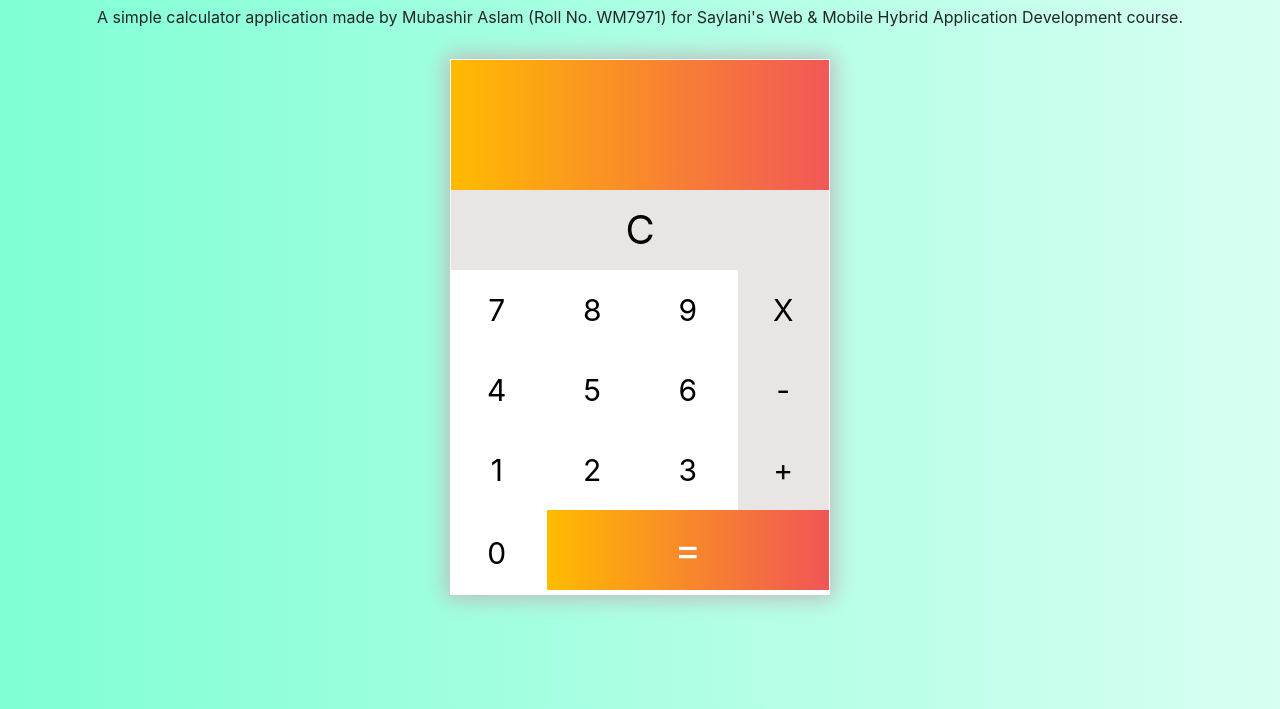
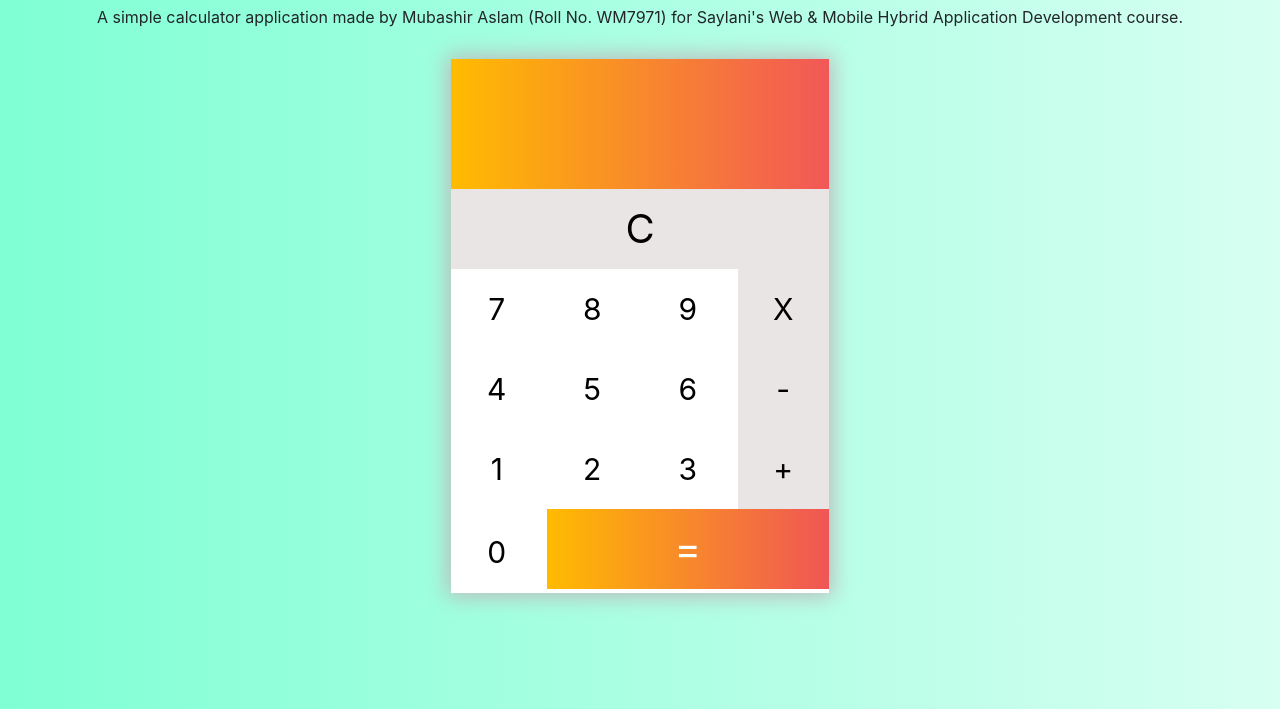
Before and after one commit to mubashiraslam/Calculator-Assign3-JS, a plain HTML site: page index.html in a window 1280 px wide. Shown: the part 91-800 px from the top of the page. Drawn offline with nearby package versions, Linux system fonts and the light colour scheme.

Commit message:
UI Testing

```diff
--- a/index.html
+++ b/index.html
@@ -10,7 +10,7 @@
 <body>
     <h1 class="heading">The Calculator Application</h1>
     <p class="para">A simple calculator application made by Mubashir Aslam (Roll No. WM7971) for Saylani's Web & Mobile Hybrid Application Development course.</p>
-    <div class="main">
+    <div class="container main">
         <div class="container resultField">
             <div class="row">
                 <input type="text" id="result">
--- a/style.css
+++ b/style.css
@@ -12,14 +12,15 @@ body{
 }
 
 .main{
-    border: 1px solid white;
+    /* border: 1px solid white; */
     margin: 30px auto;
-    width: 380px;
+    padding: 0px !important;
+    width: 378px !important;
     background-color: white;
     box-shadow: 0px 0px 20px 4px #bdbdbd;
 }
 
-@media only screen and (max-width: 600px) {
+/* @media only screen and (max-width: 600px) {
     .main{
         border: 1px solid white;
         margin: 30px 50px;
@@ -27,7 +28,7 @@ body{
         background-color: white;
         box-shadow: 0px 0px 20px 4px #bdbdbd;
     }
-}
+} */
 
 .resultField{
     margin: auto;
@@ -36,6 +37,8 @@ body{
 #result{
     width: 100%;
     height: 130px;
+    padding: 10px;
+    padding-right: 10px;
     border: none;
     text-align: right;
     font-size: 250%;
```
